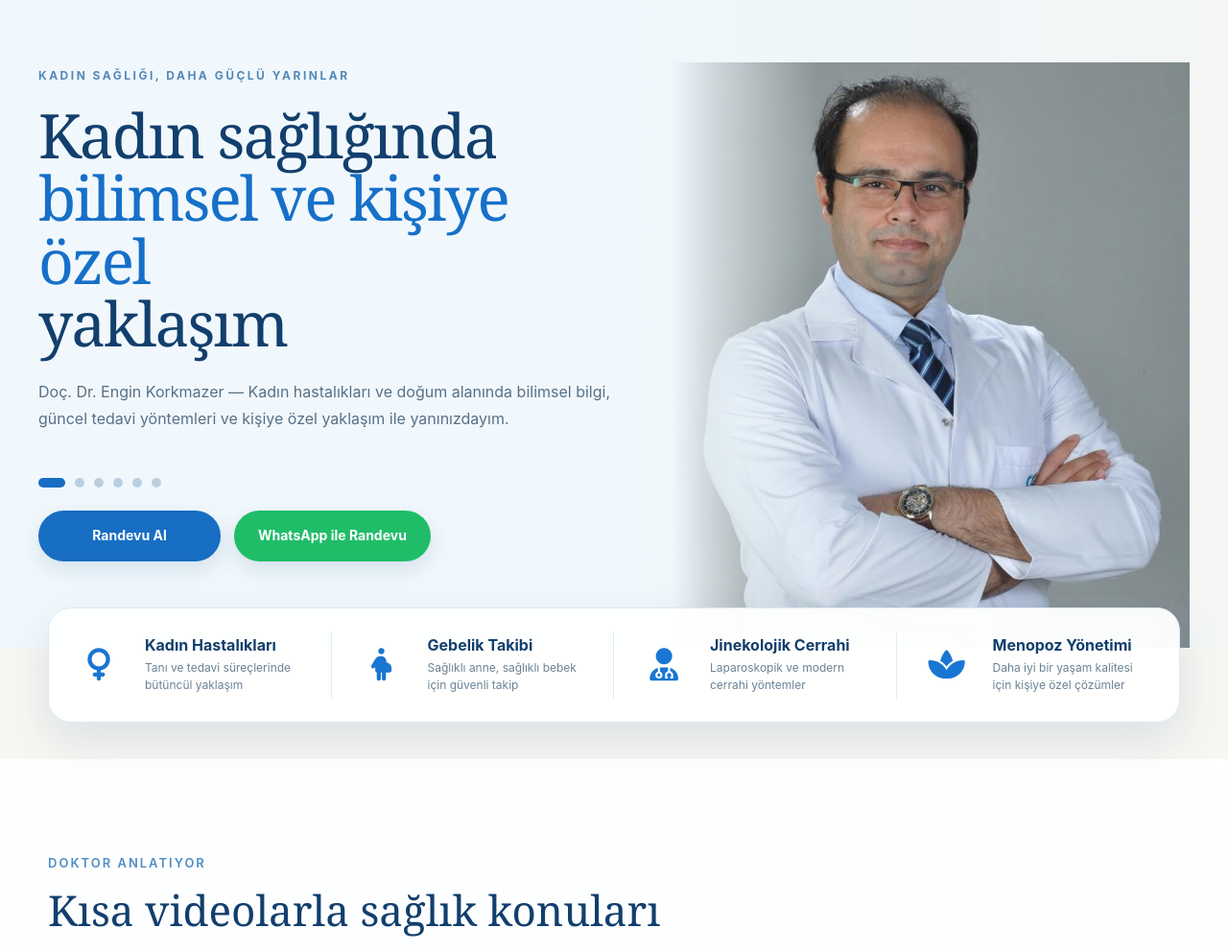
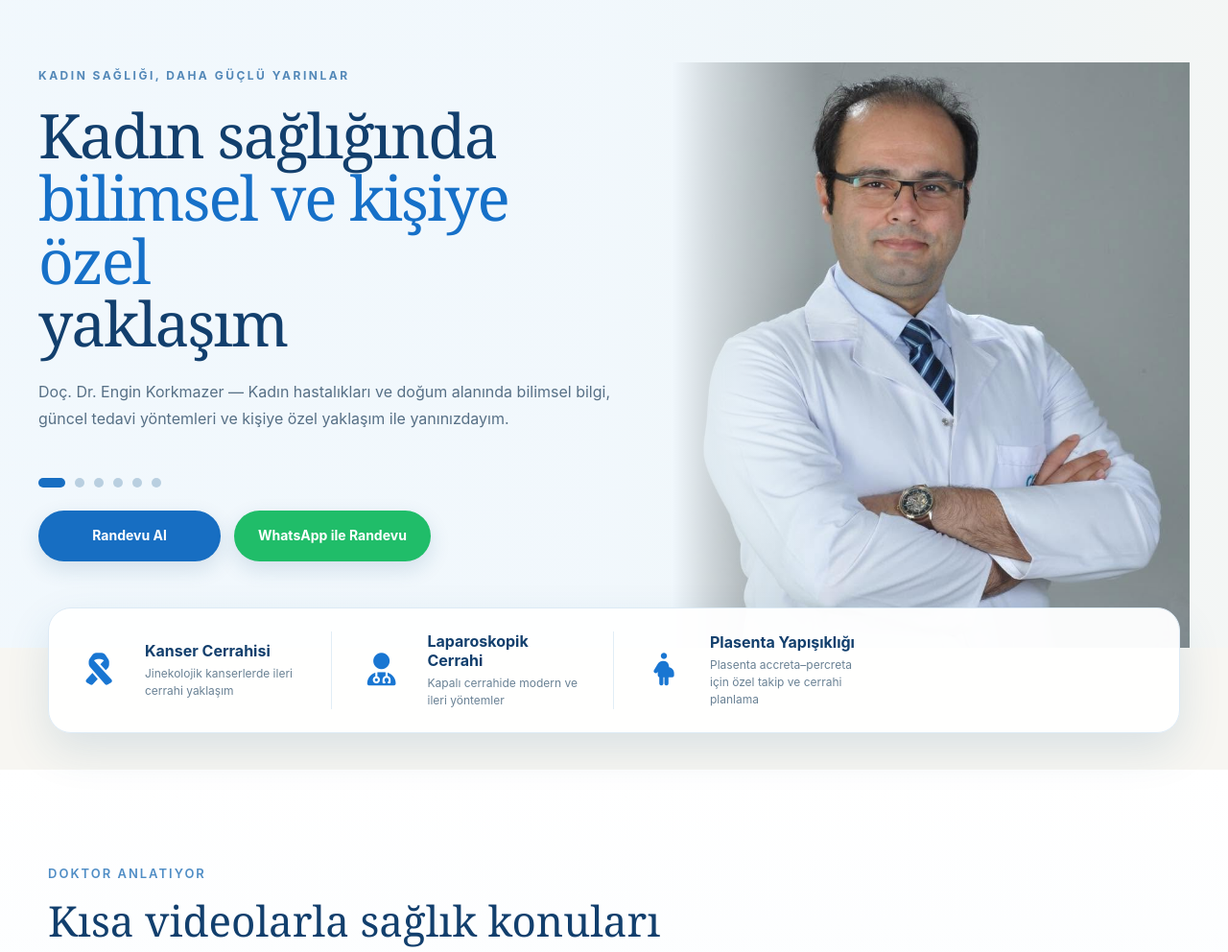
Before and after one commit to msamkara67/engin-korkmazer, a Django app: page / in a window 1280 px wide; the page is wider, and only the part inside the window is pictured. Shown: the part 84-1076 px from the top of that part at 96% size. Run offline with Django 5.2, Linux system fonts and the light colour scheme.

Commit message:
Update homepage featured services and patient information pages

```diff
--- a/website/templates/website/home.html
+++ b/website/templates/website/home.html
@@ -159,69 +159,46 @@ Doç. Dr. Engin Korkmazer; Bursa'da kadın hastalıkları ve doğum, ileri lapar
 
         <div class="service-strip">
 
-            <a href="{% url 'website:expertise' %}" class="service-strip__item">
+            <!-- Kanser Cerrahisi -->
+            <a href="{% url 'website:gynecologic_oncology' %}" class="service-strip__item">
 
                 <div class="service-strip__icon">
-                    <!-- Kadın Hastalıkları -->
-                    <div class="service-strip__icon">
-                        <i class="fa-solid fa-venus"></i>
-                    </div>
+                    <i class="fa-solid fa-ribbon"></i>
                 </div>
 
                 <div class="service-strip__content">
-                    <h3>Kadın Hastalıkları</h3>
-                    <p>Tanı ve tedavi süreçlerinde bütüncül yaklaşım</p>
+                    <h3>Kanser Cerrahisi</h3>
+                    <p>Jinekolojik kanserlerde ileri cerrahi yaklaşım</p>
                 </div>
 
             </a>
 
 
-            <a href="{% url 'website:high_risk_pregnancy' %}" class="service-strip__item">
+            <!-- Laparoskopik Cerrahi -->
+            <a href="{% url 'website:advanced_laparoscopic_surgery' %}" class="service-strip__item">
 
                 <div class="service-strip__icon">
-                    <!-- Gebelik Takibi -->
-                    <div class="service-strip__icon">
-                        <i class="fa-solid fa-person-pregnant"></i>
-                    </div>
+                    <i class="fa-solid fa-user-doctor"></i>
                 </div>
 
                 <div class="service-strip__content">
-                    <h3>Gebelik Takibi</h3>
-                    <p>Sağlıklı anne, sağlıklı bebek için güvenli takip</p>
+                    <h3>Laparoskopik Cerrahi</h3>
+                    <p>Kapalı cerrahide modern ve ileri yöntemler</p>
                 </div>
 
             </a>
 
 
-            <a href="{% url 'website:advanced_laparoscopic_surgery' %}" class="service-strip__item">
+            <!-- Plasenta Yapışıklığı -->
+            <a href="{% url 'website:placenta_percreta' %}" class="service-strip__item">
 
                 <div class="service-strip__icon">
-                    <!-- Jinekolojik Cerrahi -->
-                    <div class="service-strip__icon">
-                        <i class="fa-solid fa-user-doctor"></i>
-                    </div>
+                    <i class="fa-solid fa-person-pregnant"></i>
                 </div>
 
                 <div class="service-strip__content">
-                    <h3>Jinekolojik Cerrahi</h3>
-                    <p>Laparoskopik ve modern cerrahi yöntemler</p>
-                </div>
-
-            </a>
-
-
-            <a href="{% url 'website:patient_info' %}" class="service-strip__item">
-
-                <div class="service-strip__icon">
-                    <!-- Menopoz Yönetimi -->
-                    <div class="service-strip__icon">
-                        <i class="fa-solid fa-spa"></i>
-                    </div>
-                </div>
-
-                <div class="service-strip__content">
-                    <h3>Menopoz Yönetimi</h3>
-                    <p>Daha iyi bir yaşam kalitesi için kişiye özel çözümler</p>
+                    <h3>Plasenta Yapışıklığı</h3>
+                    <p>Plasenta accreta–percreta için özel takip ve cerrahi planlama</p>
                 </div>
 
             </a>
```
